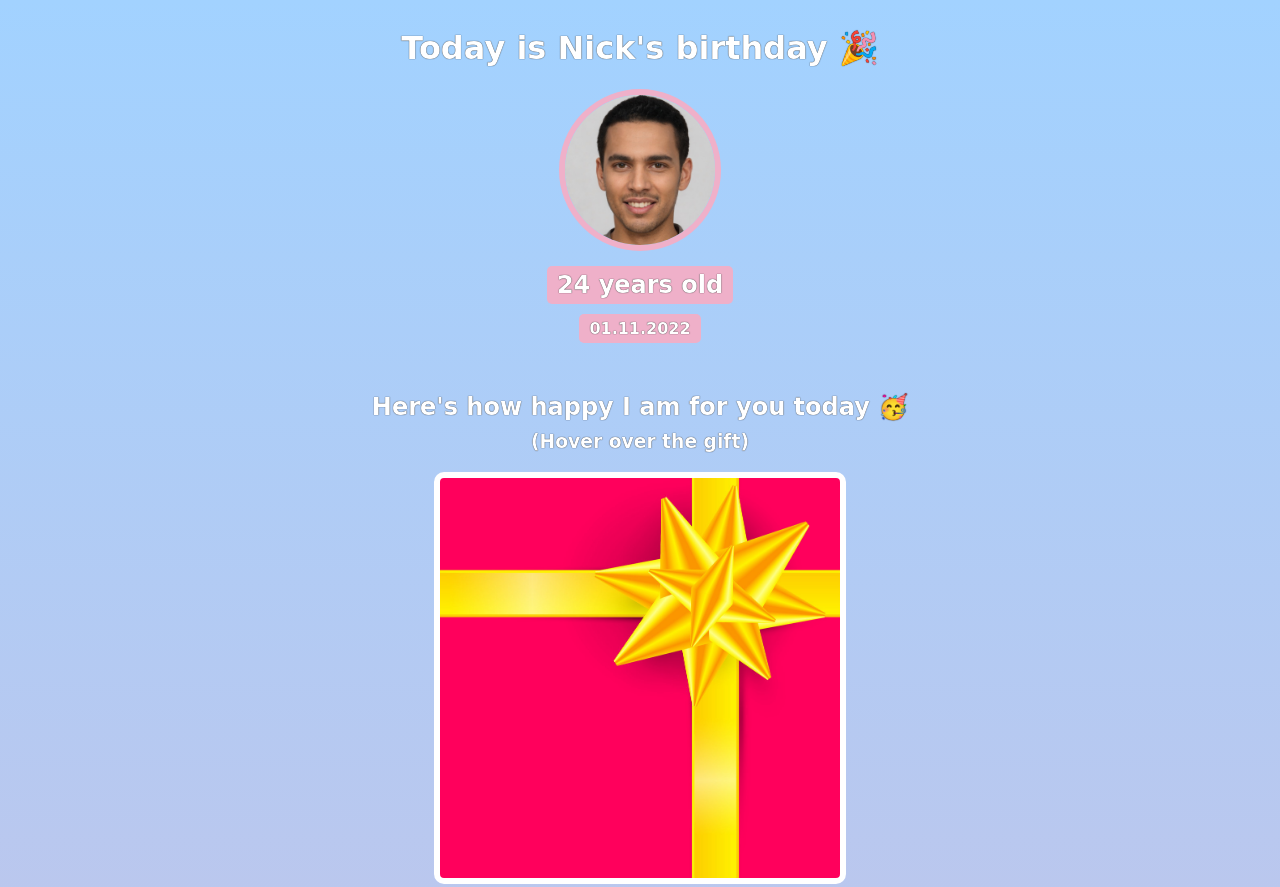
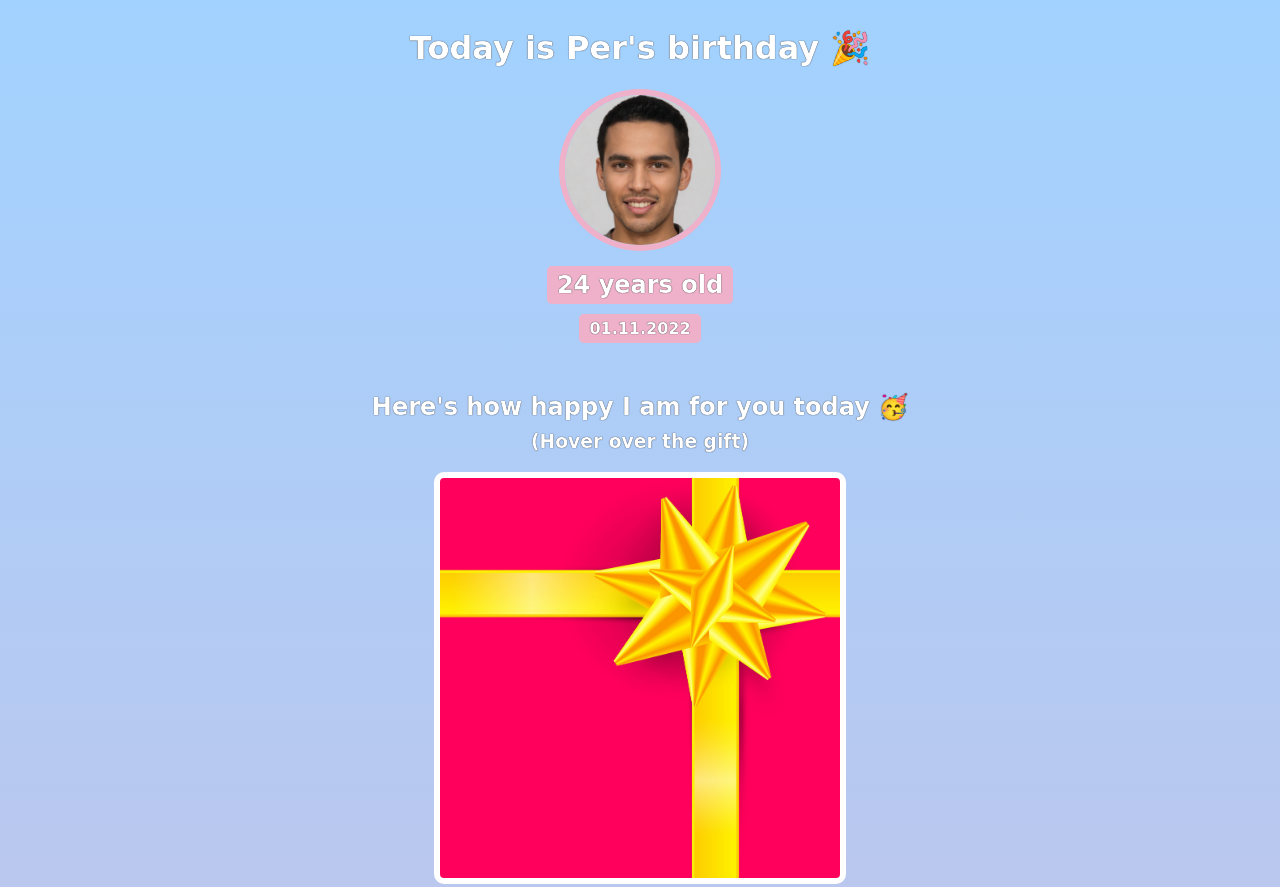
Before and after one commit to barisakcay03/birthday-gift-site, a website built with Vite: page index.html in a window 1280 px wide. Shown: the top 887 px of the page. Built offline with nearby package versions, Linux system fonts and the light colour scheme; a web font is replaced by a local one.

Commit message:
Change the name to "Per"

```diff
--- a/index.html
+++ b/index.html
@@ -7,7 +7,7 @@
     </head>
     <body>
         <div id="header">
-            <h1>Today is Nick's birthday 🎉</h1>
+            <h1>Today is Per's birthday 🎉</h1>
             <img id="bff-img" src="images/nick.jpg">
             <h2 id="bday-age">24 years old</h2>
             <h4 id="bday-date">01.11.2022</h4>
```
